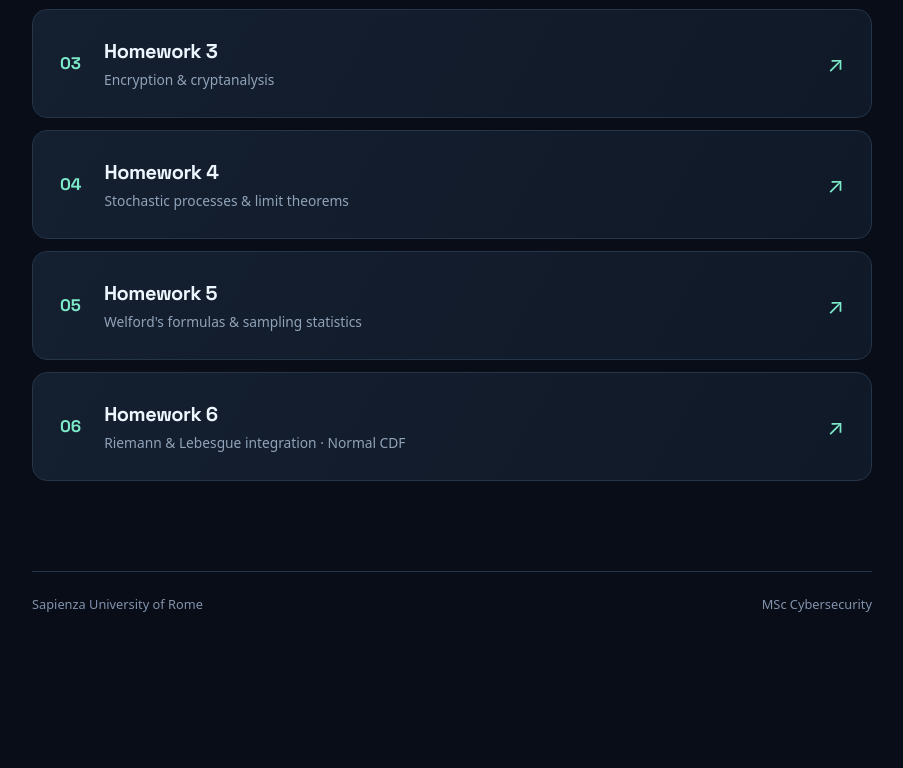
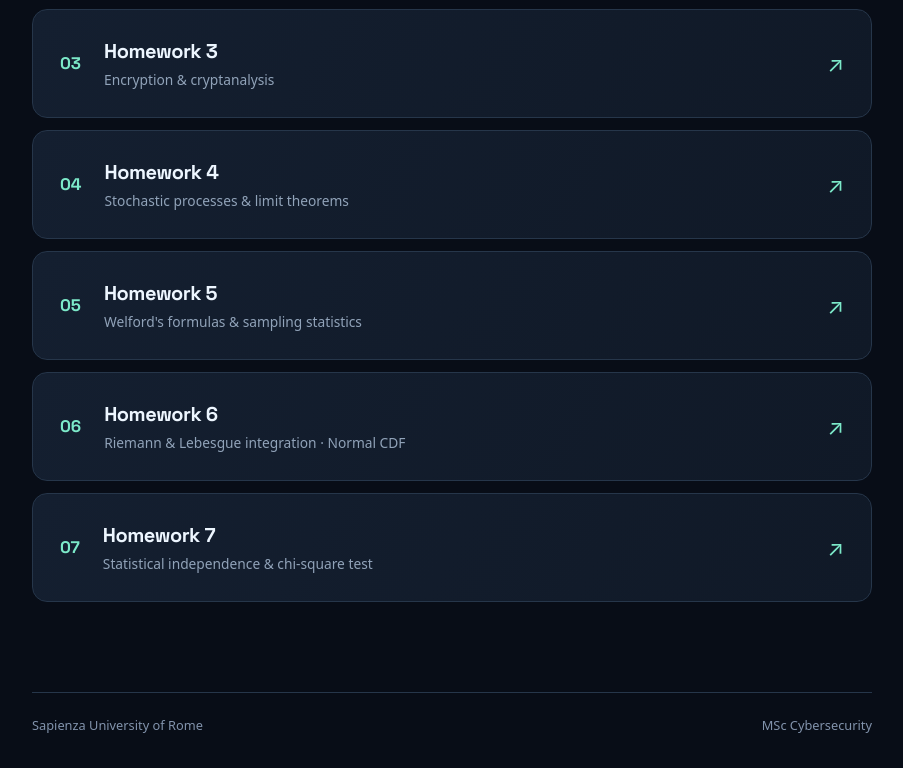
Before and after one commit to Simonep1/Simonep1.github.io, a plain HTML site: page index.html in a window 1280 px wide. Shown: the part 691-1459 px from the top of the page, without its empty margins (188-1091 px from the left). Before the commit the page ends 1338 px from the top, so only its background shows below. Drawn offline with Linux system fonts and the light colour scheme.

Commit message:
Add link for Homework 7 in index.html

```diff
--- a/index.html
+++ b/index.html
@@ -113,6 +113,11 @@
           <span class="home-label"><strong>Homework 6</strong><small>Riemann &amp; Lebesgue integration · Normal CDF</small></span>
           <span class="home-arrow" aria-hidden="true">↗</span>
         </a>
+        <a class="home-item" href="homework7/">
+          <span class="home-index">07</span>
+          <span class="home-label"><strong>Homework 7</strong><small>Statistical independence &amp; chi-square test</small></span>
+          <span class="home-arrow" aria-hidden="true">↗</span>
+        </a>
       </div>
     </main>
     <footer class="home-footer">
```
